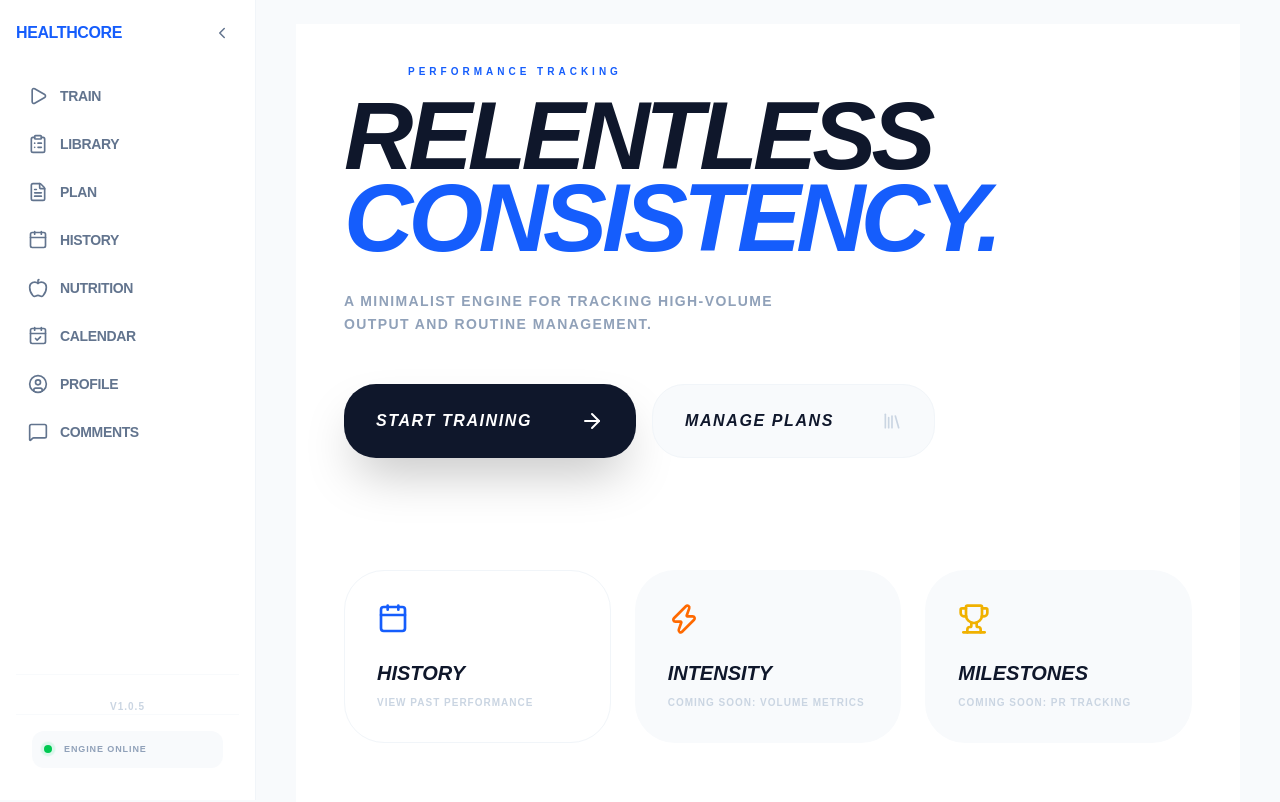
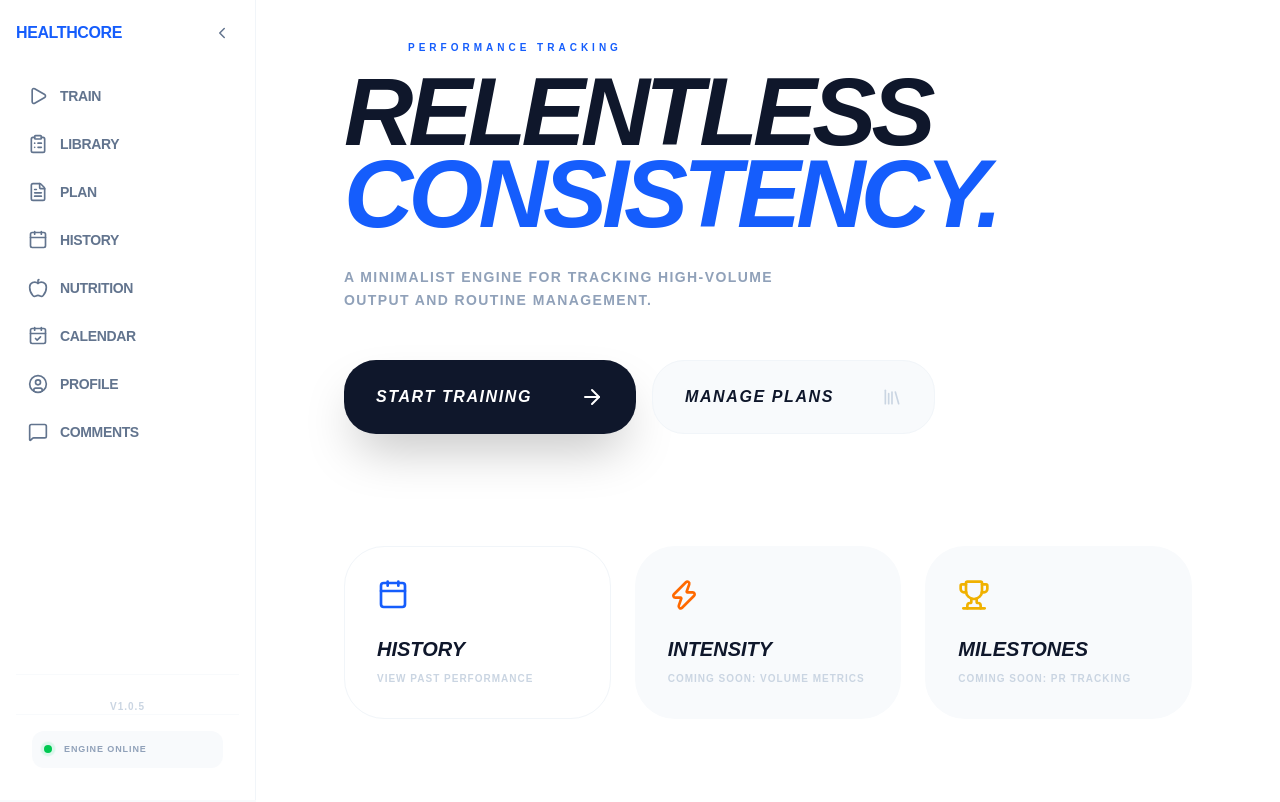
Before and after one commit to nicolaslepage221193-commits/health-pwa, a Next.js app: page / in a window 1280 px wide. Shown: the top 802 px of the page. Built offline with nearby package versions, Linux system fonts and the light colour scheme; no server answers; the database is empty.

Commit message:
Removed padding and margins from the main section of ClientLayout

```diff
--- a/app/components/ClientLayout.tsx
+++ b/app/components/ClientLayout.tsx
@@ -16,11 +16,11 @@ export default function ClientLayout({ children }: ClientLayoutProps) {
       <div className="flex min-h-screen bg-slate-50">
         <Sidebar collapsed={sidebarCollapsed} onCollapse={setSidebarCollapsed} />
         <main
-          className={`flex-1 min-w-0 px-4 py-6 transition-all duration-300 sm:px-6 lg:px-10 ${
+          className={`flex-1 min-w-0 transition-all duration-300 ${
             sidebarCollapsed ? 'ml-20' : 'ml-20 lg:ml-64'
           }`}
         >
-          <div className="mx-auto w-full max-w-screen-xl">
+          <div className="w-full max-w-screen-xl">
             {children}
           </div>
         </main>
```
